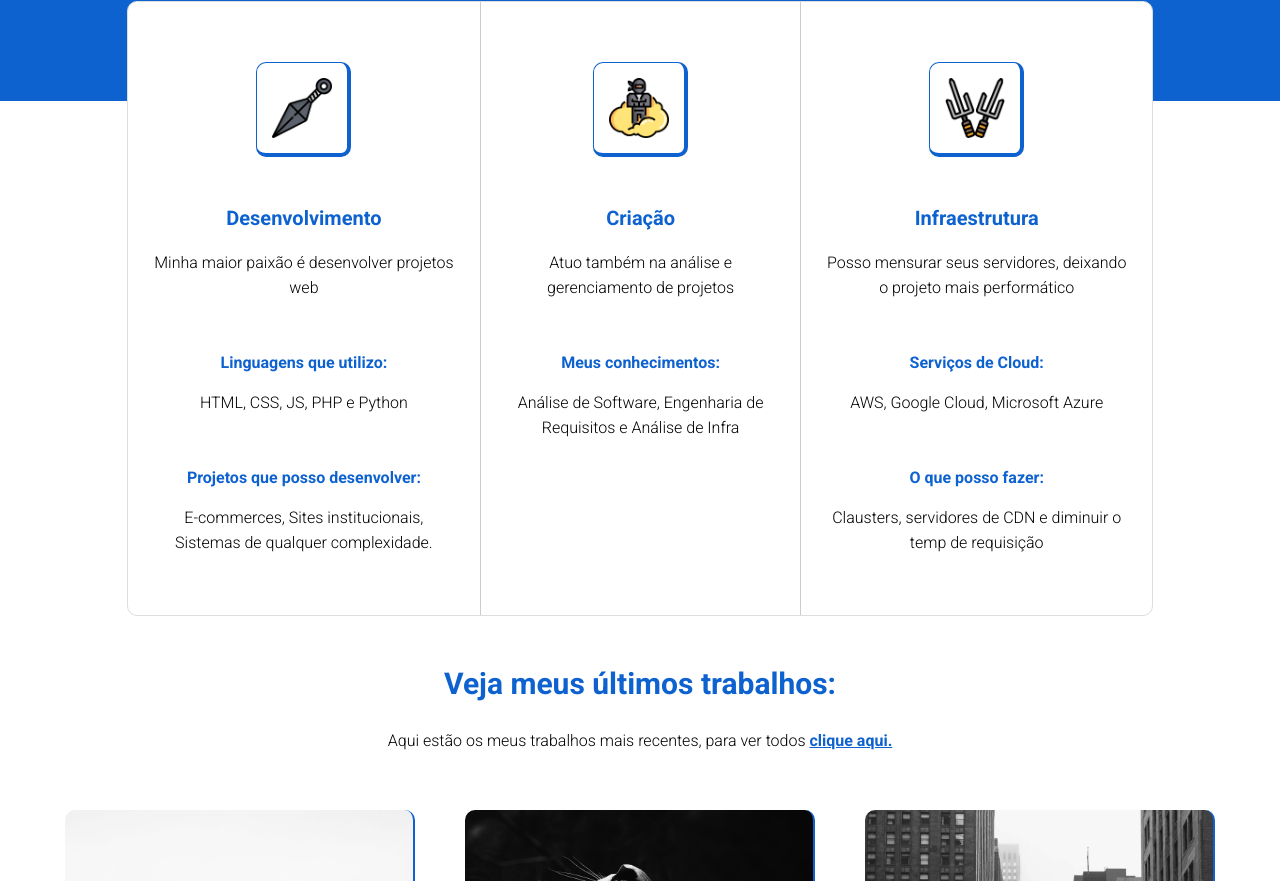
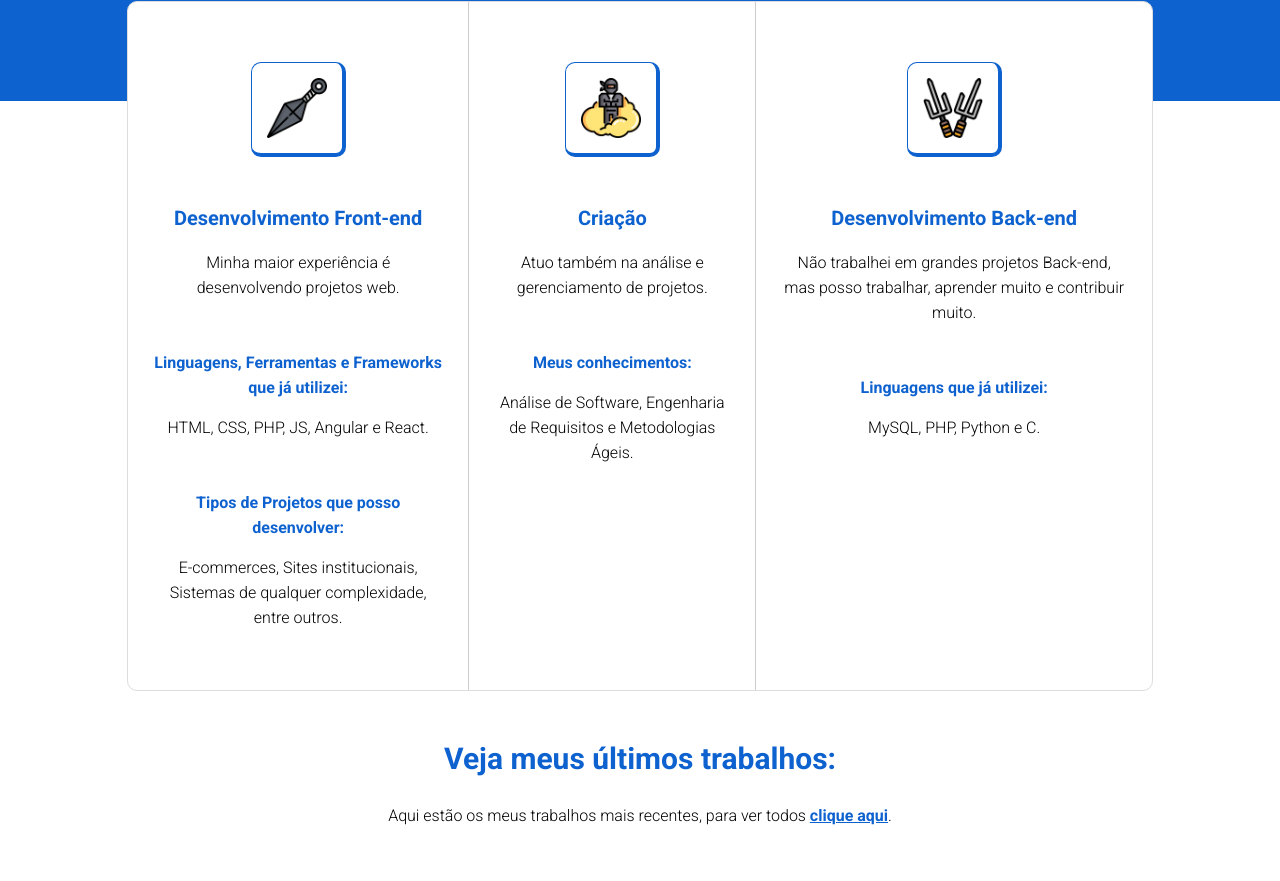
Before and after one commit to Rafael1302/portifolio-html, a plain HTML site: page index.html in a window 1280 px wide. Shown: the part 1039-1920 px from the top of the page. Drawn offline with Linux system fonts and the light colour scheme.

Commit message:
atualizando página

```diff
--- a/css/styles.css
+++ b/css/styles.css
@@ -3,6 +3,20 @@
 body, p, h1, h2, input, textarea{
     margin: 0;
     font-family: Roboto;
+}
+
+body::-webkit-scrollbar {
+    width: 15px;
+}
+
+body::-webkit-scrollbar-track {
+background: #ccc;
+}
+
+body::-webkit-scrollbar-thumb {
+background-color: #acacac;
+border-radius: 10px;
+border: 2px solid #ccc;
 }
 
 h2{
@@ -32,8 +46,6 @@ h2{
 
 #navbar img{
     height: 40px;
-    border-radius: 50%;
-    background-color: #ccc;
     position: absolute;
     top: 10px;
 }
@@ -221,6 +233,12 @@ h2{
     border-bottom: 2px solid #0e62cf;
 }
 
+.job-box:hover{
+    border-right: 3px solid #0e62cf;
+    border-bottom: 3px solid #0e62cf;
+    cursor: pointer;
+}
+
 /* fim jobs */
 
 .proj1 {
--- a/index.html
+++ b/index.html
@@ -12,7 +12,7 @@
     </head>
     <body>
         <header id="navbar">
-            <img src="img/rafa.png" alt="Estrela Ninja">
+            <img src="img/shuriken.png" alt="Estrela Ninja">
             <h2>Rafael Almeida</h2>
             <nav>
                 <ul id="navbar-list">
@@ -35,8 +35,10 @@
             </div>
 
             <section id="about-section">
-                <h2>Sobre o meu jeito ninja de ser</h2>
-                <p>Lorem ipsum dolor sit amet consectetur adipisicing elit. Consectetur nobis cum veniam adipisci. Asperiores odit aut sapiente repudiandae autem, accusantium nihil excepturi aliquid eos, laudantium officia, ipsum quaerat exercitationem explicabo!</p>
+                <h2>Sobre o meu jeito de ser:</h2>
+                <p>Gosto muito de programação. A parte que mais me encaixo e mais tenho interesse em trabalhar é a de Desenvolvimento Front-end. Independente da minha preferência e do meu interesse gosto de aceitar novos desafios,
+                    então posso aceitar coisas novas e me adaptar tranquilamente.
+                </p>
             </section>
         </main>
 
@@ -44,50 +46,48 @@
             <div class="container">
                 <div class="skills-container">
                     <img src="img/weapon1.png" alt="Weapons">
-                    <h3>Desenvolvimento</h3>
-                    <p>Minha maior paixão é desenvolver projetos web</p>
-                    <p class="subtitle">Linguagens que utilizo:</p>
-                    <p>HTML, CSS, JS, PHP e Python</p>
-                    <p class="subtitle">Projetos que posso desenvolver:</p>
-                    <p>E-commerces, Sites institucionais, Sistemas de qualquer complexidade.</p>
+                    <h3>Desenvolvimento Front-end</h3>
+                    <p>Minha maior experiência é desenvolvendo projetos web.</p>
+                    <p class="subtitle">Linguagens, Ferramentas e Frameworks que já utilizei:</p>
+                    <p>HTML, CSS, PHP, JS, Angular e React.</p>
+                    <p class="subtitle">Tipos de Projetos que posso desenvolver:</p>
+                    <p>E-commerces, Sites institucionais, Sistemas de qualquer complexidade, entre outros.</p>
                 </div>
                 <div class="skills-container central">
                     <img src="img/weapon2.png" alt="Weapons">
                     <h3>Criação</h3>
-                    <p>Atuo também na análise e gerenciamento de projetos</p>
+                    <p>Atuo também na análise e gerenciamento de projetos.</p>
                     <p class="subtitle">Meus conhecimentos:</p>
-                    <p>Análise de Software, Engenharia de Requisitos e Análise de Infra</p>
+                    <p>Análise de Software, Engenharia de Requisitos e Metodologias Ágeis.</p>
                 </div>
                 <div class="skills-container">
                     <img src="img/weapon3.png" alt="Weapons">
-                    <h3>Infraestrutura</h3>
-                    <p>Posso mensurar seus servidores, deixando o projeto mais performático</p>
-                    <p class="subtitle">Serviços de Cloud:</p>
-                    <p>AWS, Google Cloud, Microsoft Azure</p>
-                    <p class="subtitle">O que posso fazer:</p>
-                    <p>Clausters, servidores de CDN e diminuir o temp de requisição</p>
+                    <h3>Desenvolvimento Back-end</h3>
+                    <p>Não trabalhei em grandes projetos Back-end, mas posso trabalhar, aprender muito e contribuir muito.</p>
+                    <p class="subtitle">Linguagens que já utilizei:</p>
+                    <p>MySQL, PHP, Python e C.</p>
                 </div>
             </div>
         </section>
 
         <section id="job-section">
             <h2>Veja meus últimos trabalhos:</h2>
-            <p>Aqui estão os meus trabalhos mais recentes, para ver todos <a href="https://github.com/Rafael1302">clique aqui.</a></p>
+            <p>Aqui estão os meus trabalhos mais recentes, para ver todos <a href="https://github.com/Rafael1302">clique aqui</a>.</p>
             <div class="job-container">
                 <div class="job-box proj1"></div>
                 <div class="job-box proj2"></div>
                 <div class="job-box proj3"></div>
             </div>
             <div class="job-container">
+                <div class="job-box proj3"></div>
+                <div class="job-box proj1"></div>
                 <div class="job-box proj2"></div>
-                <div class="job-box proj1"></div>
-                <div class="job-box proj3"></div>
             </div>
         </section>
 
         <footer id="contact">
             <h2>Me mande uma mensagem</h2>
-            <p>Caso queira falar sobre algum projeto, me contratar para algum projeto ou conversar sobre ninjas.</p>
+            <p>Caso queira tirar alguma dúvida sobre mim, me contratar para algum projeto ou apenas conversar sobre programação.</p>
             <img src="img/rafa.png" alt="Perfil Ninja">
             <form>
                 <input type="text" name="name" placeholder="Seu nome">
```
Also changed, not shown: img/shuriken.png (added), 1 other file.
